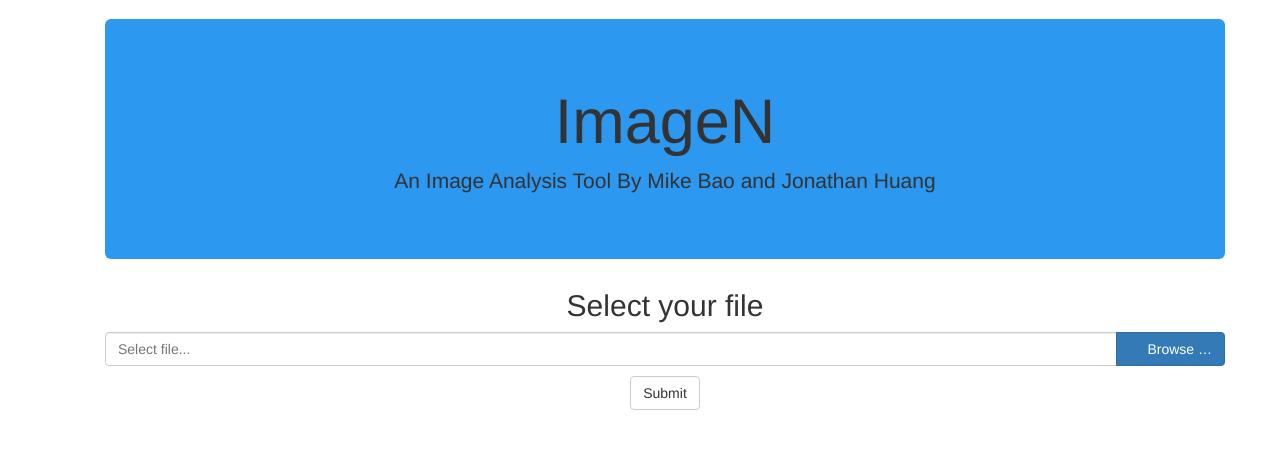
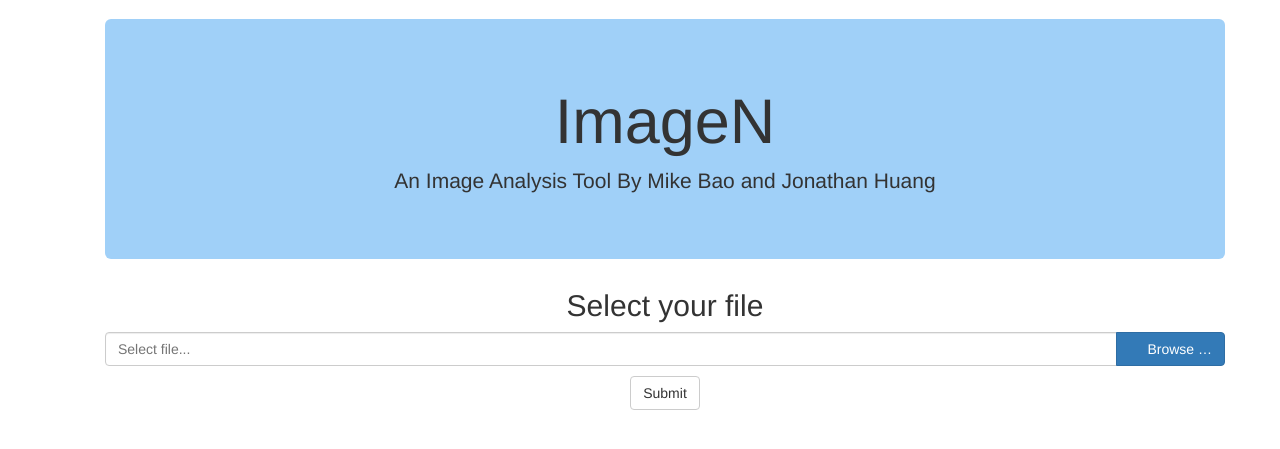
Before and after one commit to MikeBao99/ImageN, a Flask app: page / in a window 1280 px wide. Shown: the part 51-500 px from the top of the page. Run offline with Flask 2, Linux system fonts and the light colour scheme; some libraries are stand-ins or nearby versions; some web fonts are replaced.

Commit message:
Update base.html

```diff
--- a/app/templates/base.html
+++ b/app/templates/base.html
@@ -35,7 +35,7 @@
 
             <link rel="stylesheet" href="{{url_for("static", filename = "lesson.css")}}">
 	    <style>
-		.jumbotron { background-color:#2c98f0 }
+		.jumbotron { background-color:#a0d0f8 }
 		.top10 { margin-top:10px; }
 	    </style>
             <title>{% block title %}{% endblock %} - ImageN</title>
```
